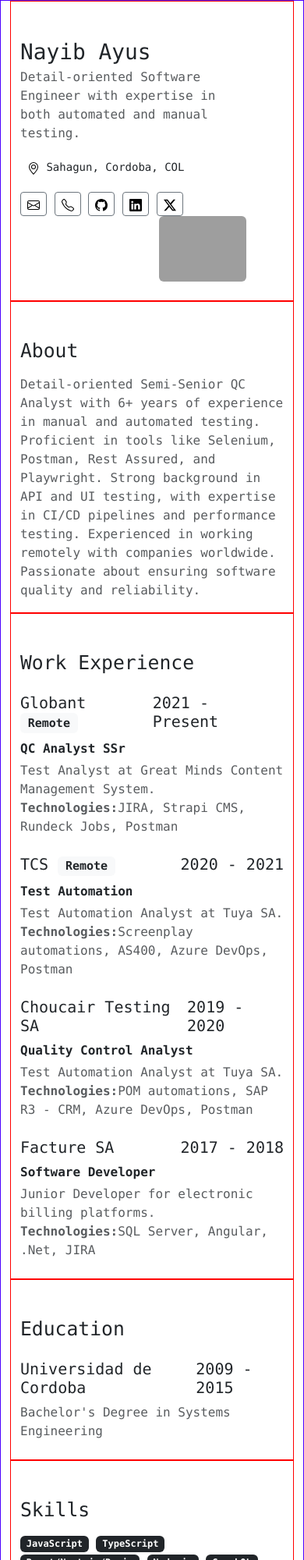
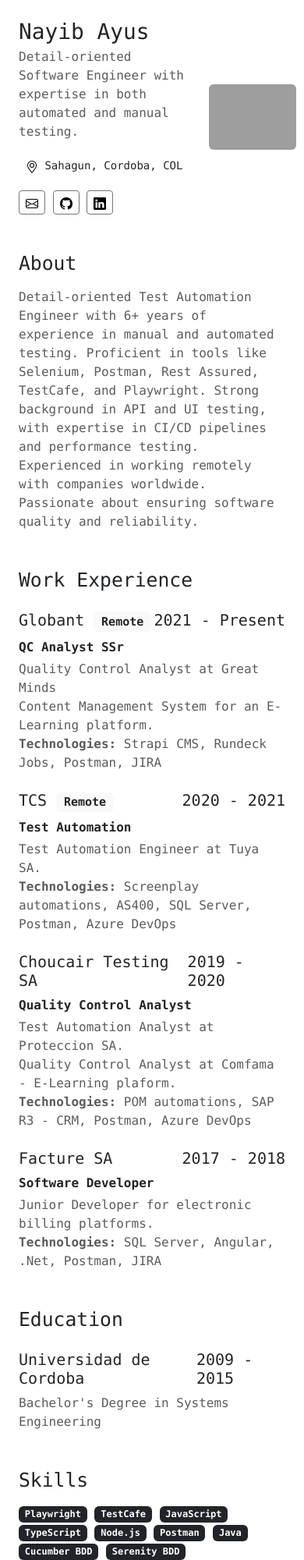
Before and after one commit to Carverok/cv-page, a plain HTML site: page index.html in a window 390 px wide. Shown: the top 2000 px of the page at 78% size. Drawn offline with nearby package versions, Linux system fonts and the light colour scheme; grey boxes are pictures that could not be loaded.

Commit message:
updating cv content

```diff
--- a/index.html
+++ b/index.html
@@ -4,13 +4,13 @@
     <meta charset="UTF-8">
     <meta name="viewport" content="width=device-width, initial-scale=1.0">
     <link href="https://cdn.jsdelivr.net/npm/bootstrap@5.3.3/dist/css/bootstrap.min.css" rel="stylesheet" integrity="sha384-QWTKZyjpPEjISv5WaRU9OFeRpok6YctnYmDr5pNlyT2bRjXh0JMhjY6hW+ALEwIH" crossorigin="anonymous"/>
-    <title>Document</title>
+    <title>Nayib Ayus</title>
   </head>
-  <body class="container font-monospace" style="border: 1px solid rgb(76, 0, 255);">
-    <section id ="title" style="border: 1px solid red;">
-      <div class="row container mt-5">
+  <body class="container font-monospace">
+    <section id ="title">
+      <div class="container mt-4">
         <div class="row align-items-center mb-4">
-          <div class="col-md-9">
+          <div class="col-8	col-sm-8 col-md-9 col-lg-9 col-xl-9">
             <h1 class="mb-1">Nayib Ayus</h1>
             <p class="text-muted">Detail-oriented Software Engineer with expertise in both automated and manual testing.</p>
             <p class="text-muted">
@@ -34,14 +34,6 @@
                   </svg>
                 </i>
               </a>
-              <a href="tel:+573003753525" class="btn btn-outline-secondary btn-sm">
-                <i class="bi bi-telephone">
-                  <svg xmlns="http://www.w3.org/2000/svg" width="16" height="16" class="bi bi-telephone" viewBox="0 0 16 16">
-                    <path
-                      d="M3.654 1.328a.678.678 0 0 0-1.015-.063L1.605 2.3c-.483.484-.661 1.169-.45 1.77a17.6 17.6 0 0 0 4.168 6.608 17.6 17.6 0 0 0 6.608 4.168c.601.211 1.286.033 1.77-.45l1.034-1.034a.678.678 0 0 0-.063-1.015l-2.307-1.794a.68.68 0 0 0-.58-.122l-2.19.547a1.75 1.75 0 0 1-1.657-.459L5.482 8.062a1.75 1.75 0 0 1-.46-1.657l.548-2.19a.68.68 0 0 0-.122-.58zM1.884.511a1.745 1.745 0 0 1 2.612.163L6.29 2.98c.329.423.445.974.315 1.494l-.547 2.19a.68.68 0 0 0 .178.643l2.457 2.457a.68.68 0 0 0 .644.178l2.189-.547a1.75 1.75 0 0 1 1.494.315l2.306 1.794c.829.645.905 1.87.163 2.611l-1.034 1.034c-.74.74-1.846 1.065-2.877.702a18.6 18.6 0 0 1-7.01-4.42 18.6 18.6 0 0 1-4.42-7.009c-.362-1.03-.037-2.137.703-2.877z" />
-                  </svg>
-                </i>
-              </a>
               <a href="https://github.com/Carverok" class="btn btn-outline-secondary btn-sm">
                 <i class="bi bi-github">
                   <svg xmlns="http://www.w3.org/2000/svg" width="16" height="16" class="bi bi-github" viewBox="0 0 16 16">
@@ -58,29 +50,21 @@
                   </svg>
                 </i>
               </a>
-              <a href="https://www.x.com/vagorotundo" class="btn btn-outline-secondary btn-sm">
-                <i class="bi bi-x">
-                  <svg xmlns="http://www.w3.org/2000/svg" width="16" height="16" class="bi bi-twitter-x" viewBox="0 0 16 16">
-                    <path
-                      d="M12.6.75h2.454l-5.36 6.142L16 15.25h-4.937l-3.867-5.07-4.425 5.07H.316l5.733-6.57L0 .75h5.063l3.495 4.633L12.601.75Zm-.86 13.028h1.36L4.323 2.145H2.865z" />
-                  </svg>
-                </i>
-              </a>
             </div>
           </div>
-          <div class="col-md-3 text-end">
+          <div class="col-4	col-sm-4 col-md-3 col-lg-3 col-xl-3 text-end">
             <img src="https://avatars.githubusercontent.com/u/19520440?v=4" alt="nayib-ayus" class="rounded img-fluid" style="max-width: 112px;">
           </div>
         </div>
       </div>
     </section>
 
-    <section id="about" style="border: 1px solid red;">
+    <section id="about">
       <div class="container mt-5">
         <h2 class="mb-3">About</h2>
         <p class="text-muted">
-          Detail-oriented Semi-Senior QC Analyst with 6+ years of experience in manual and automated testing.
-          Proficient in tools like Selenium, Postman, Rest Assured, and Playwright.
+          Detail-oriented Test Automation Engineer with 6+ years of experience in manual and automated testing.
+          Proficient in tools like Selenium, Postman, Rest Assured, TestCafe, and Playwright.
           Strong background in API and UI testing, with expertise in CI/CD pipelines and performance testing.
           Experienced in working remotely with companies worldwide.
           Passionate about ensuring software quality and reliability.
@@ -88,7 +72,7 @@
       </div>
     </section>
 
-    <section id="work-experience" style="border: 1px solid red;">
+    <section id="work-experience">
       <div class="container mt-5">
         <h2 class="mb-4">Work Experience</h2>
         <div class="mb-4">
@@ -99,8 +83,10 @@
             <span>2021 - Present</span>
           </h5>
           <p class="fw-bold mb-1">QC Analyst SSr</p>
-          <p class="text-muted">Test Analyst at Great Minds Content Management System.<br>
-          <strong>Technologies:</strong>JIRA, Strapi CMS, Rundeck Jobs, Postman</p>
+          <p class="text-muted">
+            Quality Control Analyst at Great Minds <br>
+            Content Management System for an E-Learning platform.<br>
+          <strong>Technologies:</strong> Strapi CMS, Rundeck Jobs, Postman, JIRA</p>
         </div>
         <div class="mb-4">
           <h5 class="d-flex justify-content-between">
@@ -110,8 +96,8 @@
             <span>2020 - 2021</span>
           </h5>
           <p class="fw-bold mb-1">Test Automation</p>
-          <p class="text-muted">Test Automation Analyst at Tuya SA.<br>
-          <strong>Technologies:</strong>Screenplay automations, AS400, Azure DevOps, Postman</p>
+          <p class="text-muted">Test Automation Engineer at Tuya SA.<br>
+          <strong>Technologies:</strong> Screenplay automations, AS400, SQL Server, Postman, Azure DevOps</p>
         </div>
         <div class="mb-4">
           <h5 class="d-flex justify-content-between">
@@ -119,8 +105,10 @@
             <span>2019 - 2020</span>
           </h5>
           <p class="fw-bold mb-1">Quality Control Analyst</p>
-          <p class="text-muted">Test Automation Analyst at Tuya SA.<br>
-            <strong>Technologies:</strong>POM automations, SAP R3 - CRM, Azure DevOps, Postman</p>
+          <p class="text-muted">
+            Test Automation Analyst at Proteccion SA.<br>
+            Quality Control Analyst at Comfama - E-Learning plaform.<br>
+            <strong>Technologies:</strong> POM automations, SAP R3 - CRM, Postman, Azure DevOps</p>
           </p>
         </div>
         <div class="mb-4">
@@ -130,13 +118,13 @@
           </h5>
           <p class="fw-bold mb-1">Software Developer</p>
           <p class="text-muted">Junior Developer for electronic billing platforms.<br>
-            <strong>Technologies:</strong>SQL Server, Angular, .Net, JIRA
+            <strong>Technologies:</strong> SQL Server, Angular, .Net, Postman, JIRA
           </p>
           </p>
         </div>
     </section>
 
-    <section id="education" style="border: 1px solid red;">
+    <section id="education">
       <div class="container mt-5">
         <h2 class="mb-4">Education</h2>
         <div class="mb-4">
@@ -149,41 +137,40 @@
       </div>
     </section>
 
-    <section id="skills" style="border: 1px solid red;">
+    <section id="skills">
       <div class="container mt-5">
         <h2 class="mb-3">Skills</h2>
         <div>
+          <span class="badge bg-dark">Playwright</span>
+          <span class="badge bg-dark">TestCafe</span>
           <span class="badge bg-dark">JavaScript</span>
           <span class="badge bg-dark">TypeScript</span>
-          <span class="badge bg-dark">React/Next.js/Remix</span>
           <span class="badge bg-dark">Node.js</span>
-          <span class="badge bg-dark">GraphQL</span>
-          <span class="badge bg-dark">Relay</span>
-          <span class="badge bg-dark">JavaScript</span>
-          <span class="badge bg-dark">TypeScript</span>
-          <span class="badge bg-dark">React/Next.js/Remix</span>
-          <span class="badge bg-dark">Node.js</span>
-          <span class="badge bg-dark">GraphQL</span>
-          <span class="badge bg-dark">Relay</span>
+          <span class="badge bg-dark">Postman</span>
+          <span class="badge bg-dark">Java</span>
+          <span class="badge bg-dark">Cucumber BDD</span>
+          <span class="badge bg-dark">Serenity BDD</span>
+          <span class="badge bg-dark">Selenium WebDriver</span>
+          <span class="badge bg-dark">Gradle</span>
+          <span class="badge bg-dark">Screenplay</span>
+          <span class="badge bg-dark">Page Object Model</span>
+          <span class="badge bg-dark">Git</span>
         </div>
       </div>
     </section>
 
-    <section id="projects" style="border: 1px solid red;">
+    <section id="projects">
       <div class="container my-5">
         <h2 class="mb-4">Projects</h2>
         <div class="row g-4">
           <div class="col-md-4">
             <div class="card h-100 border-0 shadow-sm">
               <div class="card-body">
-                <h5 class="card-title">Parabol <span class="text-success">•</span></h5>
-                <p class="card-text">The Agile meeting co-pilot that delivers better meetings with less effort.</p>
+                <h5 class="card-title">Carverok.github.io <span class="text-success">•</span></h5>
+                <p class="card-text">Responsive and minimalist web page project for CV</p>
                 <div>
-                  <span class="badge bg-secondary">Full Stack Developer</span>
-                  <span class="badge bg-secondary">TypeScript</span>
-                  <span class="badge bg-secondary">React</span>
-                  <span class="badge bg-secondary">Node.js</span>
-                  <span class="badge bg-secondary">GraphQL</span>
+                  <span class="badge bg-secondary">HTML</span>
+                  <span class="badge bg-secondary">Bopostrap</span>
                 </div>
               </div>
             </div>
@@ -191,14 +178,13 @@
           <div class="col-md-4">
             <div class="card h-100 border-0 shadow-sm">
               <div class="card-body">
-                <h5 class="card-title">Evercast <span class="text-success">•</span></h5>
-                <p class="card-text">Creative collaboration platform that combines video conferencing and HD media streaming.
-                </p>
+                <h5 class="card-title">dualboot-automation <span class="text-success">•</span></h5>
+                <p class="card-text">Test automation project for the Demoblaze Demo Application.</p>
                 <div>
-                  <span class="badge bg-secondary">Lead Frontend Developer</span>
+                  <span class="badge bg-secondary">Playwright</span>
                   <span class="badge bg-secondary">TypeScript</span>
-                  <span class="badge bg-secondary">React</span>
-                  <span class="badge bg-secondary">GraphQL</span>
+                  <span class="badge bg-secondary">Node.js</span>
+                  <span class="badge bg-secondary">Automation</span>
                 </div>
               </div>
             </div>
@@ -206,15 +192,13 @@
           <div class="col-md-4">
             <div class="card h-100 border-0 shadow-sm">
               <div class="card-body">
-                <h5 class="card-title">Consultly <span class="text-success">•</span></h5>
-                <p class="card-text">A platform to build and grow your online business.</p>
+                <h5 class="card-title">dualboot-performance <span class="text-success">•</span></h5>
+                <p class="card-text">Performance testing suite for the OrangeHRM Demo Application.</p>
                 <div>
-                  <span class="badge bg-secondary">Side Project</span>
-                  <span class="badge bg-secondary">TypeScript</span>
-                  <span class="badge bg-secondary">Next.js</span>
-                  <span class="badge bg-secondary">Vite</span>
-                  <span class="badge bg-secondary">GraphQL</span>
-                  <span class="badge bg-secondary">WebRTC</span>
+                  <span class="badge bg-secondary">K6 CLI</span>
+                  <span class="badge bg-secondary">JavaScript</span>
+                  <span class="badge bg-secondary">Node.js</span>
+                  <span class="badge bg-secondary">Performance</span>
                 </div>
               </div>
             </div>
@@ -222,45 +206,13 @@
           <div class="col-md-4">
             <div class="card h-100 border-0 shadow-sm">
               <div class="card-body">
-                <h5 class="card-title">Parabol <span class="text-success">•</span></h5>
-                <p class="card-text">The Agile meeting co-pilot that delivers better meetings with less effort.</p>
+                <h5 class="card-title">testcafe-getting-started <span class="text-success">•</span></h5>
+                <p class="card-text">Test cafe automation project for TestCafe Demo Application.</p>
                 <div>
-                  <span class="badge bg-secondary">Full Stack Developer</span>
-                  <span class="badge bg-secondary">TypeScript</span>
-                  <span class="badge bg-secondary">React</span>
+                  <span class="badge bg-secondary">TestCafe</span>
+                  <span class="badge bg-secondary">JavaScript</span>
                   <span class="badge bg-secondary">Node.js</span>
-                  <span class="badge bg-secondary">GraphQL</span>
-                </div>
-              </div>
-            </div>
-          </div>
-          <div class="col-md-4">
-            <div class="card h-100 border-0 shadow-sm">
-              <div class="card-body">
-                <h5 class="card-title">Evercast <span class="text-success">•</span></h5>
-                <p class="card-text">Creative collaboration platform that combines video conferencing and HD media streaming.
-                </p>
-                <div>
-                  <span class="badge bg-secondary">Lead Frontend Developer</span>
-                  <span class="badge bg-secondary">TypeScript</span>
-                  <span class="badge bg-secondary">React</span>
-                  <span class="badge bg-secondary">GraphQL</span>
-                </div>
-              </div>
-            </div>
-          </div>
-          <div class="col-md-4">
-            <div class="card h-100 border-0 shadow-sm">
-              <div class="card-body">
-                <h5 class="card-title">Consultly <span class="text-success">•</span></h5>
-                <p class="card-text">A platform to build and grow your online business.</p>
-                <div>
-                  <span class="badge bg-secondary">Side Project</span>
-                  <span class="badge bg-secondary">TypeScript</span>
-                  <span class="badge bg-secondary">Next.js</span>
-                  <span class="badge bg-secondary">Vite</span>
-                  <span class="badge bg-secondary">GraphQL</span>
-                  <span class="badge bg-secondary">WebRTC</span>
+                  <span class="badge bg-secondary">Performance</span>
                 </div>
               </div>
             </div>
```
